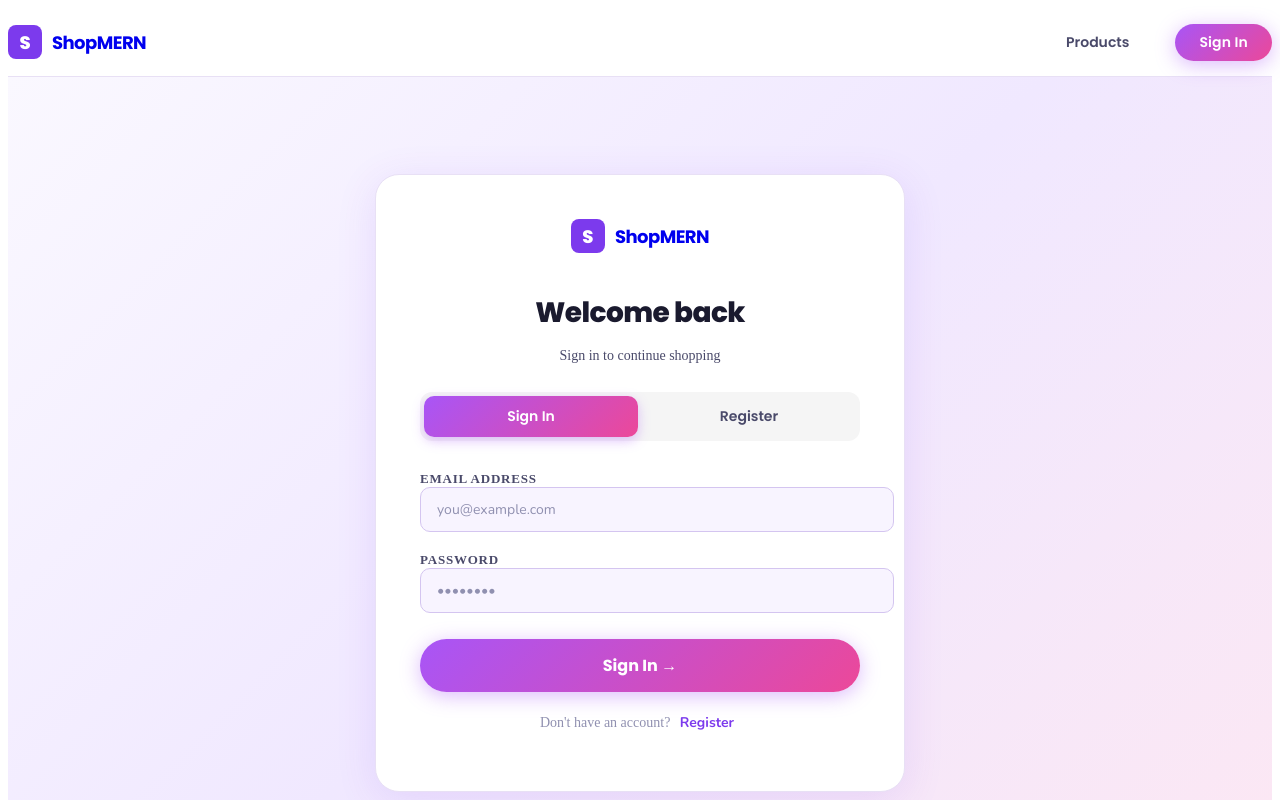
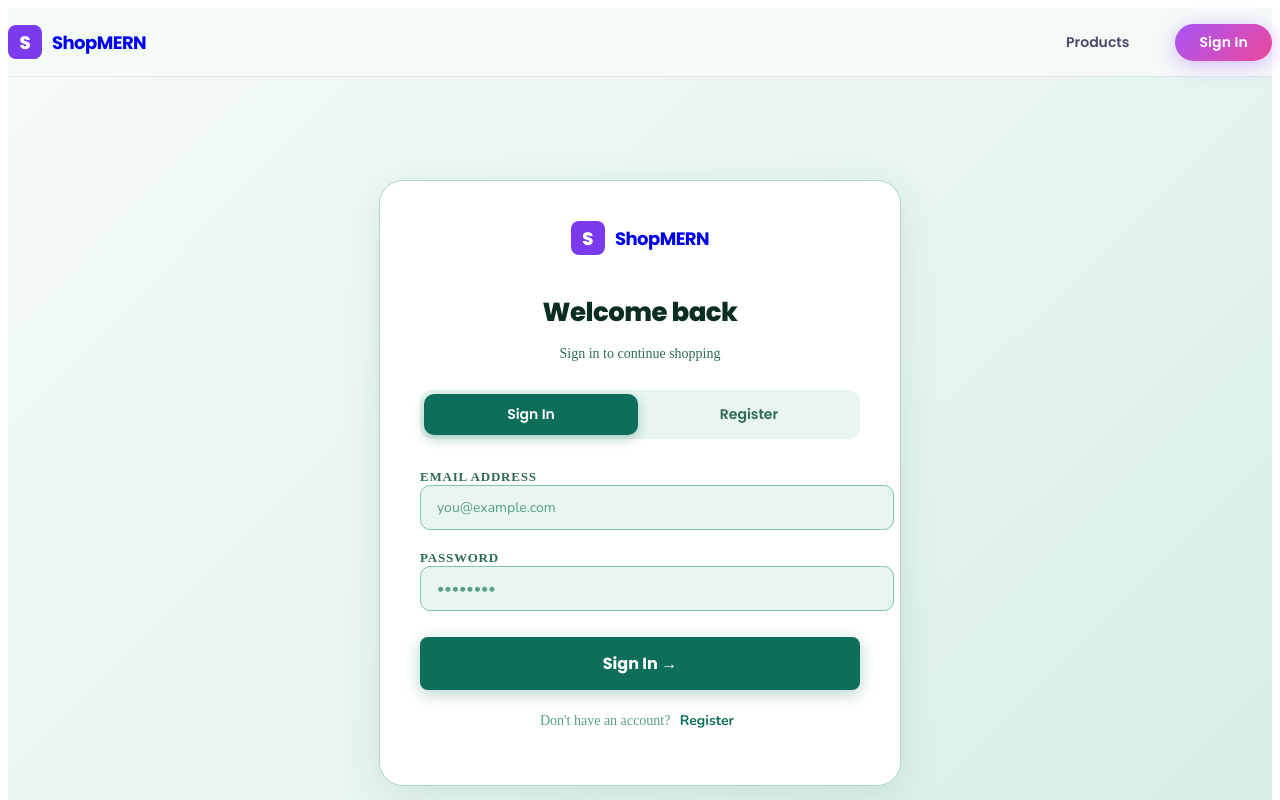
Before and after one commit to Supriyaupd/mern-ecommerce-app, a React (Create React App) app in the folder frontend/: page /auth in a window 1280 px wide. Shown: the top 800 px of the page. Built offline with nearby package versions, Linux system fonts and the light colour scheme; no server answers.

Commit message:
full teal white theme all pages

```diff
--- a/frontend/src/components/Navbar.css
+++ b/frontend/src/components/Navbar.css
@@ -1,6 +1,7 @@
 .navbar {
   position: sticky; top: 0; z-index: 100;
-  background: rgba(255, 255, 255, 0.92);
+background: rgba(244, 250, 248, 0.95);
+border-bottom: 1px solid #b2d8cb;
   backdrop-filter: blur(16px);
   border-bottom: 1px solid var(--border);
   height: 68px;
--- a/frontend/src/pages/AuthPage.css
+++ b/frontend/src/pages/AuthPage.css
@@ -2,15 +2,15 @@
   min-height: calc(100vh - 68px);
   display: flex; align-items: center; justify-content: center;
   padding: 40px 16px;
-  background: linear-gradient(135deg, #faf8ff 0%, #f0e8ff 50%, #fce7f3 100%);
+  background: linear-gradient(135deg, #f4faf8 0%, #e8f5f0 50%, #d4ede4 100%);
 }
 .auth-card {
   width: 100%; max-width: 440px;
   background: #ffffff;
-  border: 1px solid var(--border);
+  border: 1px solid #b2d8cb;
   border-radius: 24px;
-  padding: 44px;
-  box-shadow: 0 8px 40px rgba(124, 58, 237, 0.12);
+  padding: 40px;
+  box-shadow: 0 8px 40px rgba(13, 110, 90, 0.12);
   animation: fadeUp 0.35s ease;
 }
 .auth-header { text-align: center; margin-bottom: 28px; }
@@ -19,41 +19,38 @@
   text-decoration: none;
 }
 .auth-title {
-  font-family: var(--font-display); font-size: 28px; font-weight: 800;
-  letter-spacing: -0.02em; margin-bottom: 6px; color: var(--text-primary);
+  font-family: var(--font-display); font-size: 26px; font-weight: 800;
+  letter-spacing: -0.02em; margin-bottom: 6px; color: #0a2e24;
 }
-.auth-sub { color: var(--text-secondary); font-size: 14px; }
-
+.auth-sub { color: #2d6b57; font-size: 14px; }
 .auth-toggle {
-  display: flex; background: #f5f5f5;
+  display: flex; background: #e8f5f0;
   border-radius: 12px; padding: 4px; margin-bottom: 28px; gap: 4px;
 }
 .auth-toggle button {
   flex: 1; padding: 10px; border-radius: 10px; border: none;
-  background: none; color: var(--text-secondary);
+  background: none; color: #2d6b57;
   font-family: var(--font-display); font-weight: 600; font-size: 14px;
   transition: all var(--transition); cursor: pointer;
 }
 .auth-toggle button.active {
-  background: linear-gradient(135deg, #a855f7, #ec4899);
+  background: #0d6e5a;
   color: #ffffff;
-  box-shadow: 0 4px 12px rgba(168, 85, 247, 0.35);
+  box-shadow: 0 4px 12px rgba(13, 110, 90, 0.3);
 }
-
 .auth-form { display: flex; flex-direction: column; gap: 18px; }
-
 .form-label {
   font-size: 13px; font-weight: 600;
-  color: var(--text-secondary);
+  color: #2d6b57;
   text-transform: uppercase;
   letter-spacing: 0.06em;
 }
 .form-control {
-  background: #f8f4ff;
-  border: 1.5px solid var(--border-light);
+  background: #e8f5f0;
+  border: 1.5px solid #80c4ad;
   border-radius: 10px;
   padding: 12px 16px;
-  color: var(--text-primary);
+  color: #0a2e24;
   font-size: 14px;
   transition: border-color var(--transition);
   outline: none;
@@ -61,48 +58,38 @@
   font-family: var(--font-body);
 }
 .form-control:focus {
-  border-color: var(--accent);
-  box-shadow: 0 0 0 3px rgba(124, 58, 237, 0.1);
+  border-color: #0d6e5a;
+  box-shadow: 0 0 0 3px rgba(13, 110, 90, 0.1);
   background: #ffffff;
 }
-.form-control::placeholder { color: var(--text-muted); }
-
+.form-control::placeholder { color: #5a9e8a; }
 .auth-submit {
   width: 100%;
   padding: 14px;
-  border-radius: 999px;
+  border-radius: 8px;
   border: none;
-  background: linear-gradient(135deg, #a855f7, #ec4899);
+  background: #0d6e5a;
   color: #ffffff;
   font-family: var(--font-display);
   font-weight: 700;
   font-size: 16px;
   cursor: pointer;
   transition: all var(--transition);
-  box-shadow: 0 4px 20px rgba(168, 85, 247, 0.4);
+  box-shadow: 0 4px 16px rgba(13, 110, 90, 0.3);
   margin-top: 8px;
 }
 .auth-submit:hover {
+  background: #0a5546;
   transform: translateY(-2px);
-  box-shadow: 0 8px 28px rgba(168, 85, 247, 0.5);
+  box-shadow: 0 8px 24px rgba(13, 110, 90, 0.4);
 }
-.auth-submit:disabled {
-  opacity: 0.6;
-  cursor: not-allowed;
-  transform: none;
-}
-
+.auth-submit:disabled { opacity: 0.6; cursor: not-allowed; transform: none; }
 .auth-footer {
-  text-align: center;
-  color: var(--text-muted);
-  font-size: 14px;
-  margin-top: 20px;
+  text-align: center; color: #5a9e8a; font-size: 14px; margin-top: 20px;
 }
 .auth-link {
-  background: none; border: none;
-  color: var(--accent); font-weight: 700;
-  cursor: pointer; font-size: 14px;
-  font-family: var(--font-body);
+  background: none; border: none; color: #0d6e5a; font-weight: 700;
+  cursor: pointer; font-size: 14px; font-family: var(--font-body);
   transition: opacity var(--transition);
 }
 .auth-link:hover { opacity: 0.8; }
--- a/frontend/src/pages/ProductsPage.css
+++ b/frontend/src/pages/ProductsPage.css
@@ -1,84 +1,52 @@
 .products-page { background: transparent; }
-
 .products-header {
   display: flex; align-items: flex-start; justify-content: space-between;
   gap: 16px; margin-bottom: 32px; flex-wrap: wrap;
 }
 .sort-control { min-width: 200px; }
-
 .products-layout {
   display: grid;
   grid-template-columns: 240px 1fr;
   gap: 32px;
   align-items: start;
 }
-
 .filters-sidebar {
   display: flex; flex-direction: column; gap: 0;
   position: sticky; top: 88px;
 }
 .filter-section {
   padding: 20px;
-  border: 1px solid var(--border);
+  border: 1px solid #b2d8cb;
   background: #ffffff;
   border-bottom: none;
 }
-.filter-section:first-child {
-  border-radius: var(--radius) var(--radius) 0 0;
-}
-.filter-section:last-child {
-  border-bottom: 1px solid var(--border);
-  border-radius: 0 0 var(--radius) var(--radius);
-}
+.filter-section:first-child { border-radius: 16px 16px 0 0; }
+.filter-section:last-child { border-bottom: 1px solid #b2d8cb; border-radius: 0 0 16px 16px; }
 .filter-heading {
   font-family: var(--font-display); font-size: 12px; font-weight: 700;
   text-transform: uppercase; letter-spacing: 0.08em;
-  color: var(--text-muted); margin-bottom: 12px;
+  color: #5a9e8a; margin-bottom: 12px;
 }
 .category-filter-list { display: flex; flex-direction: column; gap: 2px; }
 .cat-filter-btn {
-  text-align: left; padding: 8px 12px; border-radius: var(--radius-sm);
-  background: none; border: none; color: var(--text-secondary);
+  text-align: left; padding: 8px 12px; border-radius: 8px;
+  background: none; border: none; color: #2d6b57;
   font-size: 14px; transition: all var(--transition); cursor: pointer;
   font-family: var(--font-body);
 }
-.cat-filter-btn:hover {
-  background: var(--bg-raised);
-  color: var(--accent);
-}
-.cat-filter-btn.active {
-  background: var(--accent-dim);
-  color: var(--accent);
-  font-weight: 600;
-}
-
-.products-main {
-  min-width: 0;
-  background: transparent;
-}
-
+.cat-filter-btn:hover { background: #e8f5f0; color: #0d6e5a; }
+.cat-filter-btn.active { background: rgba(13,110,90,0.12); color: #0d6e5a; font-weight: 600; }
+.products-main { min-width: 0; background: transparent; }
 .product-grid {
   display: grid;
   grid-template-columns: repeat(auto-fill, minmax(220px, 1fr));
   gap: 20px;
 }
-
 @media (max-width: 900px) {
   .products-layout { grid-template-columns: 1fr; }
-  .filters-sidebar {
-    position: static;
-    display: grid;
-    grid-template-columns: repeat(auto-fit, minmax(200px, 1fr));
-  }
-  .filter-section {
-    border-bottom: 1px solid var(--border);
-    border-radius: var(--radius-sm) !important;
-  }
+  .filters-sidebar { position: static; display: grid; grid-template-columns: repeat(auto-fit, minmax(200px, 1fr)); }
+  .filter-section { border-bottom: 1px solid #b2d8cb; border-radius: 8px !important; }
 }
-
 @media (max-width: 768px) {
-  .product-grid {
-    grid-template-columns: repeat(auto-fill, minmax(160px, 1fr));
-    gap: 12px;
-  }
+  .product-grid { grid-template-columns: repeat(auto-fill, minmax(160px, 1fr)); gap: 12px; }
 }
```
